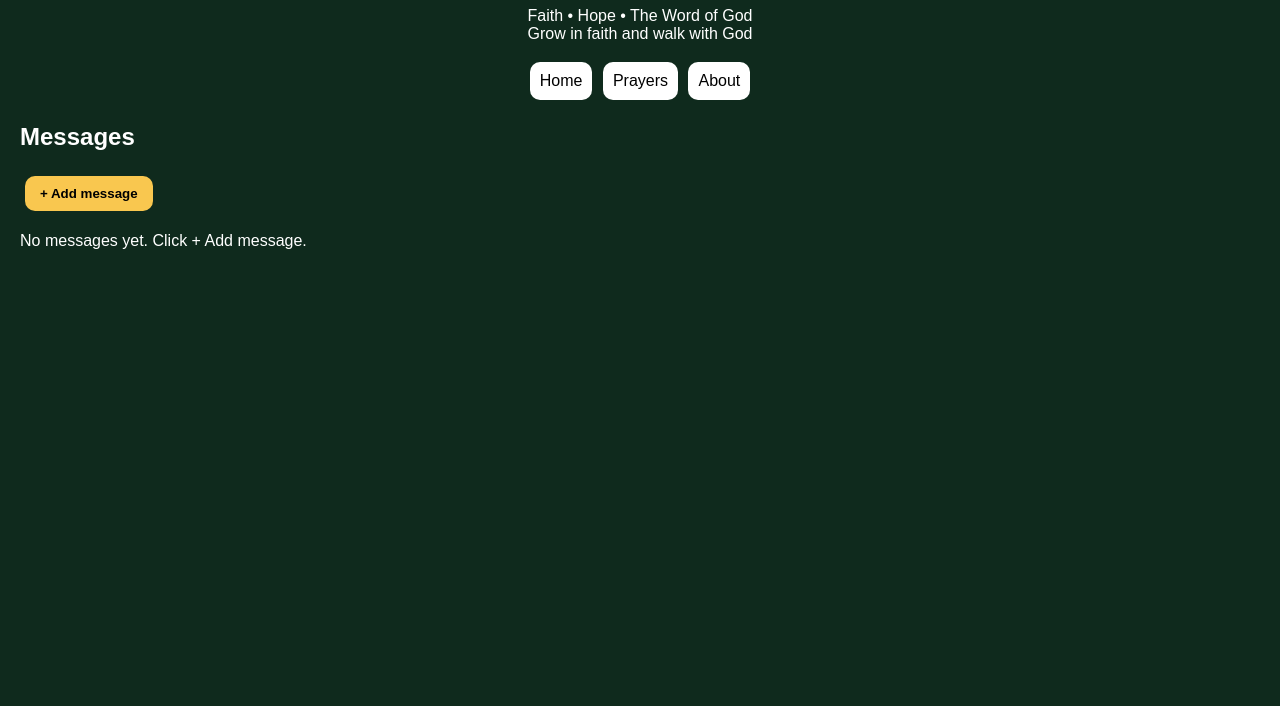
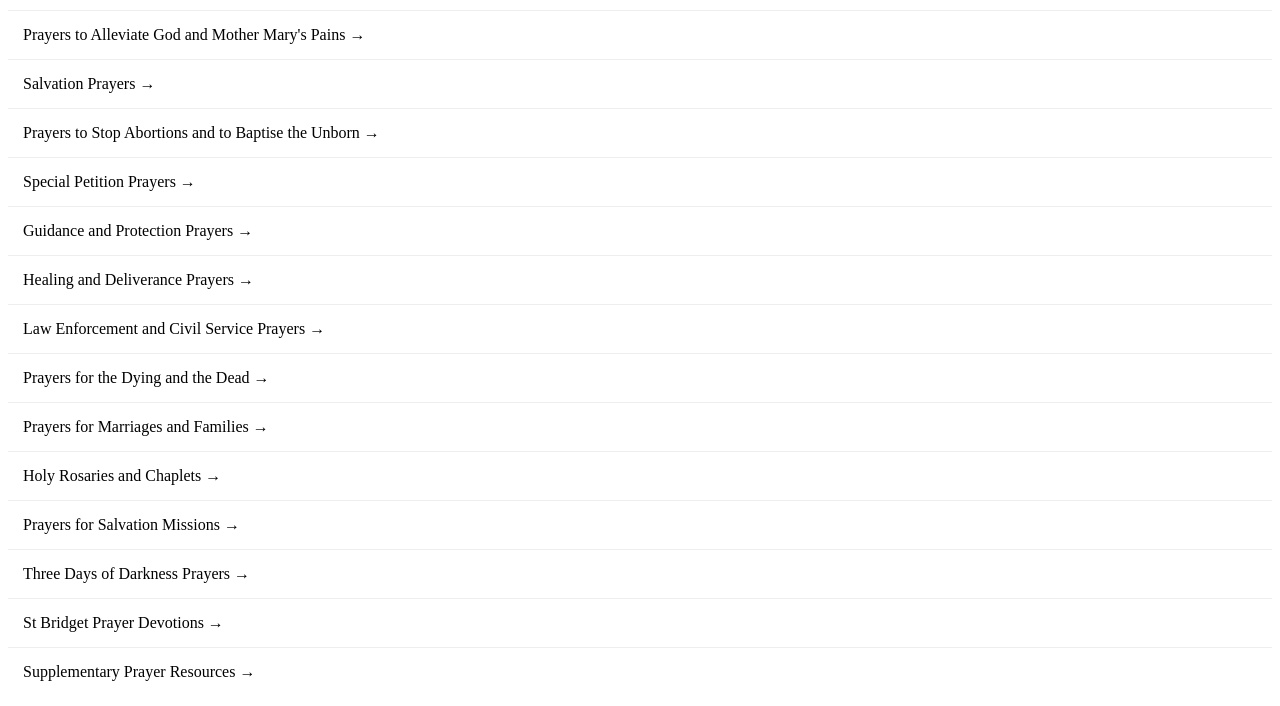
Before and after one commit to mthalanethandoh25-alt/alpha---omega, a plain HTML site: page index.html in a window 1280 px wide. Shown: the part 94-800 px from the top of the page. Drawn offline with Linux system fonts and the light colour scheme.

Commit message:
Update index.html

```diff
--- a/index.html
+++ b/index.html
@@ -1,81 +1,38 @@
-<!DOCTYPE html>
-<html>
-<head>
-<meta name="viewport" content="width=device-width, initial-scale=1">
-<title>Alpha & Omega</title>
-<style>
-body{font-family:Arial;background:#0f2a1d;color:white;margin:0;padding:20px}
-h1{color:#f9c74f;text-align:center}
-button{background:#f9c74f;border:none;padding:10px 15px;border-radius:10px;font-weight:bold;cursor:pointer;margin:5px}
-.card{background:white;color:black;border-radius:15px;padding:15px;margin:15px 0}
-.card img{width:100%;border-radius:10px}
-input,textarea,select{width:100%;padding:10px;margin:5px 0;border-radius:10px;border:1px solid #ccc}
-#formBox{display:none;background:white;color:black;padding:15px;border-radius:15px}
-.tab{background:white;color:black;padding:10px;border-radius:10px;display:inline-block;margin:3px;cursor:pointer}
-</style>
-</head>
-<body>
-<h1>✝️ ALPHA & OMEGA</h1>
-<p style="text-align:center">Faith • Hope • The Word of God<br>Grow in faith and walk with God</p>
-
-<div style="text-align:center">
-<span class="tab" onclick="showTab('home')">Home</span>
-<span class="tab" onclick="showTab('prayers')">Prayers</span>
-<span class="tab" onclick="showTab('about')">About</span>
+<!-- PRAYER CATEGORIES - LIKE IN YOUR PHOTO -->
+<h2 style="color:#f9c74f;">🙏 Prayers - Choose a Category</h2>
+<div style="background:white; border-radius:15px; overflow:hidden;">
+  <div onclick="showPrayers('praise')" style="padding:15px; border-bottom:1px solid #eee; cursor:pointer; color:black;">Prayers of Praise and Worship →</div>
+  <div onclick="showPrayers('alleviate')" style="padding:15px; border-bottom:1px solid #eee; cursor:pointer; color:black;">Prayers to Alleviate God and Mother Mary's Pains →</div>
+  <div onclick="showPrayers('salvation')" style="padding:15px; border-bottom:1px solid #eee; cursor:pointer; color:black;">Salvation Prayers →</div>
+  <div onclick="showPrayers('unborn')" style="padding:15px; border-bottom:1px solid #eee; cursor:pointer; color:black;">Prayers to Stop Abortions and to Baptise the Unborn →</div>
+  <div onclick="showPrayers('petition')" style="padding:15px; border-bottom:1px solid #eee; cursor:pointer; color:black;">Special Petition Prayers →</div>
+  <div onclick="showPrayers('guidance')" style="padding:15px; border-bottom:1px solid #eee; cursor:pointer; color:black;">Guidance and Protection Prayers →</div>
+  <div onclick="showPrayers('healing')" style="padding:15px; border-bottom:1px solid #eee; cursor:pointer; color:black;">Healing and Deliverance Prayers →</div>
+  <div onclick="showPrayers('law')" style="padding:15px; border-bottom:1px solid #eee; cursor:pointer; color:black;">Law Enforcement and Civil Service Prayers →</div>
+  <div onclick="showPrayers('dying')" style="padding:15px; border-bottom:1px solid #eee; cursor:pointer; color:black;">Prayers for the Dying and the Dead →</div>
+  <div onclick="showPrayers('family')" style="padding:15px; border-bottom:1px solid #eee; cursor:pointer; color:black;">Prayers for Marriages and Families →</div>
+  <div onclick="showPrayers('rosary')" style="padding:15px; border-bottom:1px solid #eee; cursor:pointer; color:black;">Holy Rosaries and Chaplets →</div>
+  <div onclick="showPrayers('missions')" style="padding:15px; border-bottom:1px solid #eee; cursor:pointer; color:black;">Prayers for Salvation Missions →</div>
+  <div onclick="showPrayers('darkness')" style="padding:15px; border-bottom:1px solid #eee; cursor:pointer; color:black;">Three Days of Darkness Prayers →</div>
+  <div onclick="showPrayers('bridget')" style="padding:15px; border-bottom:1px solid #eee; cursor:pointer; color:black;">St Bridget Prayer Devotions →</div>
+  <div onclick="showPrayers('extra')" style="padding:15px; cursor:pointer; color:black;">Supplementary Prayer Resources →</div>
 </div>
 
-<div id="home">
-<h2>Messages</h2>
-<button onclick="showForm()">+ Add message</button>
-<div id="list"></div>
-<div id="formBox">
-<h2>Add Message</h2>
-<label>Title</label><input id="fTitle" placeholder="e.g. God Is Our Strength">
-<label>Bible verse</label><input id="fVerse" placeholder="e.g. Psalm 46:1">
-<label>Message</label><textarea id="fMsg" rows="4"></textarea>
-<label>Prayer</label><textarea id="fPrayer" rows="3"></textarea>
-<label>📸 Picture / Image</label><input type="file" id="fImage" accept="image/*" onchange="previewImage(event)">
-<img id="imagePreview" style="width:100%;max-width:300px;display:none;border-radius:10px;margin-top:10px;">
-<button onclick="saveMsg()">Save message</button>
-<button onclick="hideForm()">Cancel</button>
-</div>
-</div>
-
-<div id="prayers" style="display:none">
-<h2 style="color:#f9c74f;">🙏 Prayers - Choose a Category</h2>
-<div style="background:white;border-radius:15px;overflow:hidden;">
-<div onclick="showPrayers('praise')" style="padding:15px;border-bottom:1px solid #eee;cursor:pointer;color:black;">Prayers of Praise and Worship →</div>
-<div onclick="showPrayers('salvation')" style="padding:15px;border-bottom:1px solid #eee;cursor:pointer;color:black;">Salvation Prayers →</div>
-<div onclick="showPrayers('healing')" style="padding:15px;border-bottom:1px solid #eee;cursor:pointer;color:black;">Healing and Deliverance Prayers →</div>
-<div onclick="showPrayers('family')" style="padding:15px;border-bottom:1px solid #eee;cursor:pointer;color:black;">Prayers for Marriages and Families →</div>
-<div onclick="showPrayers('guidance')" style="padding:15px;border-bottom:1px solid #eee;cursor:pointer;color:black;">Guidance and Protection Prayers →</div>
-<div onclick="showPrayers('rosary')" style="padding:15px;cursor:pointer;color:black;">Holy Rosaries and Chaplets →</div>
-</div>
-<div id="prayerDisplay" style="background:white;color:black;border-radius:15px;padding:15px;margin-top:15px;display:none;"></div>
-</div>
-
-<div id="about" style="display:none">
-<h2>About Alpha & Omega</h2>
-<div class="card">
-<p>Alpha & Omega is a faith-sharing space created to encourage people through Scripture, prayer and reflection.</p>
-<p>“I am the Alpha and the Omega, the First and the Last, the Beginning and the End.” - Revelation 22:13</p>
-<p>Created by Thando to share God's Word, to pray together and to encourage everyone in Underberg and beyond.</p>
-</div>
-</div>
+<div id="prayerDisplay" style="background:white; color:black; border-radius:15px; padding:15px; margin-top:15px; display:none;"></div>
 
 <script>
-let messages = JSON.parse(localStorage.getItem('ao_msgs') || '[]');
-let editIndex = -1; let currentImage = "";
-function showTab(t){ document.getElementById('home').style.display = t=='home'?'block':'none'; document.getElementById('prayers').style.display = t=='prayers'?'block':'none'; document.getElementById('about').style.display = t=='about'?'block':'none'; }
-function previewImage(e){ let f=e.target.files[0]; if(!f) return; let r=new FileReader(); r.onload=function(ev){ currentImage=ev.target.result; let p=document.getElementById('imagePreview'); p.src=currentImage; p.style.display='block'; }; r.readAsDataURL(f); }
-function showForm(){ document.getElementById('formBox').style.display='block'; }
-function hideForm(){ document.getElementById('formBox').style.display='none'; }
-function saveMsg(){ let m={title:document.getElementById('fTitle').value, verse:document.getElementById('fVerse').value, msg:document.getElementById('fMsg').value, prayer:document.getElementById('fPrayer').value, image:currentImage}; if(editIndex>=0){ messages[editIndex]=m; } else { messages.unshift(m); } localStorage.setItem('ao_msgs', JSON.stringify(messages)); editIndex=-1; currentImage=""; hideForm(); render(); }
-function render(){ let html=""; messages.forEach((m,i)=>{ html+=`<div class="card">${m.image?`<img src="${m.image}">`:''}<h3>${m.title||''}</h3><p><b>${m.verse||''}</b></p><p>${m.msg||''}</p><p><b>Prayer:</b> ${m.prayer||''}</p><button onclick="editMsg(${i})">Edit</button><button onclick="delMsg(${i})">Delete</button></div>`; }); document.getElementById('list').innerHTML = html || "<p>No messages yet. Click + Add message.</p>"; }
-function editMsg(i){ let m=messages[i]; editIndex=i; currentImage=m.image||""; document.getElementById('fTitle').value=m.title||""; document.getElementById('fVerse').value=m.verse||""; document.getElementById('fMsg').value=m.msg||""; document.getElementById('fPrayer').value=m.prayer||""; let p=document.getElementById('imagePreview'); if(m.image){ p.src=m.image; p.style.display='block'; } else { p.style.display='none'; } showForm(); }
-function delMsg(i){ if(confirm("Delete?")){ messages.splice(i,1); localStorage.setItem('ao_msgs',JSON.stringify(messages)); render(); } }
-function showPrayers(type){ let box=document.getElementById('prayerDisplay'); box.style.display='block'; let texts={ praise:"<h3>Prayers of Praise and Worship</h3><p>Lord, we praise You. You are holy, You are worthy. Amen.</p>", salvation:"<h3>Salvation Prayers</h3><p>Jesus, I believe in You. Save me, wash me clean. Amen.</p>", healing:"<h3>Healing and Deliverance Prayers</h3><p>Lord, when I feel weak, remind me that Your strength is with me. Heal me. Amen.</p>", family:"<h3>Prayers for Marriages and Families</h3><p>Lord, bless our marriages and families. Keep us safe and together. Amen.</p>", guidance:"<h3>Guidance and Protection Prayers</h3><p>Heavenly Father, guide my steps today. Give me wisdom and protect my family. Amen.</p><p><b>Umthandazo wokuhola:</b> Nkulunkulu wami, ngihole namuhla. Amen.</p>", rosary:"<h3>Holy Rosaries and Chaplets</h3><p>Holy Mary, Mother of God, pray for us now and at the hour of our death. Amen.</p>" }; box.innerHTML = texts[type] || "<p>Prayer coming soon.</p>"; }
-render();
+function showPrayers(type){
+  let box = document.getElementById('prayerDisplay');
+  box.style.display='block';
+  let texts = {
+    praise: "<h3>Prayers of Praise and Worship</h3><p>Lord, we praise You. You are holy, You are worthy. We worship You with all our hearts. Amen.</p>",
+    guidance: "<h3>Guidance and Protection Prayers</h3><p>Heavenly Father, guide my steps today. Give me wisdom, patience, and a heart that follows Your Word. Protect me and my family. Amen.</p><p><b>Umthandazo wokuhola:</b> Nkulunkulu wami, ngihole namuhla. Nginike ukuhlakanipha, ukubekezela nenhliziyo elalela iZwi lakho. Amen.</p>",
+    healing: "<h3>Healing and Deliverance Prayers</h3><p>Lord, when I feel weak, remind me that Your strength is always with me. Fill my heart with courage, peace and hope. Heal me and set me free. Amen.</p>",
+    family: "<h3>Prayers for Marriages and Families</h3><p>Lord, bless our marriages and families. Keep us safe, keep us together, fill our home with love and peace. Amen.</p>",
+    salvation: "<h3>Salvation Prayers</h3><p>Jesus, I believe in You. Save me, wash me clean, and lead me to eternal life. Amen.</p>",
+    rosary: "<h3>Holy Rosaries and Chaplets</h3><p>Holy Mary, Mother of God, pray for us now and at the hour of our death. Amen.</p>"
+  };
+  box.innerHTML = texts[type] || "<h3>This Category</h3><p>Prayer coming soon. You can add your prayer here.</p><p><button onclick=\"document.getElementById('prayerDisplay').style.display='none'\">← Back to all categories</button></p>";
+  window.scrollTo(0, box.offsetTop);
+}
 </script>
-</body>
-</html>
```
